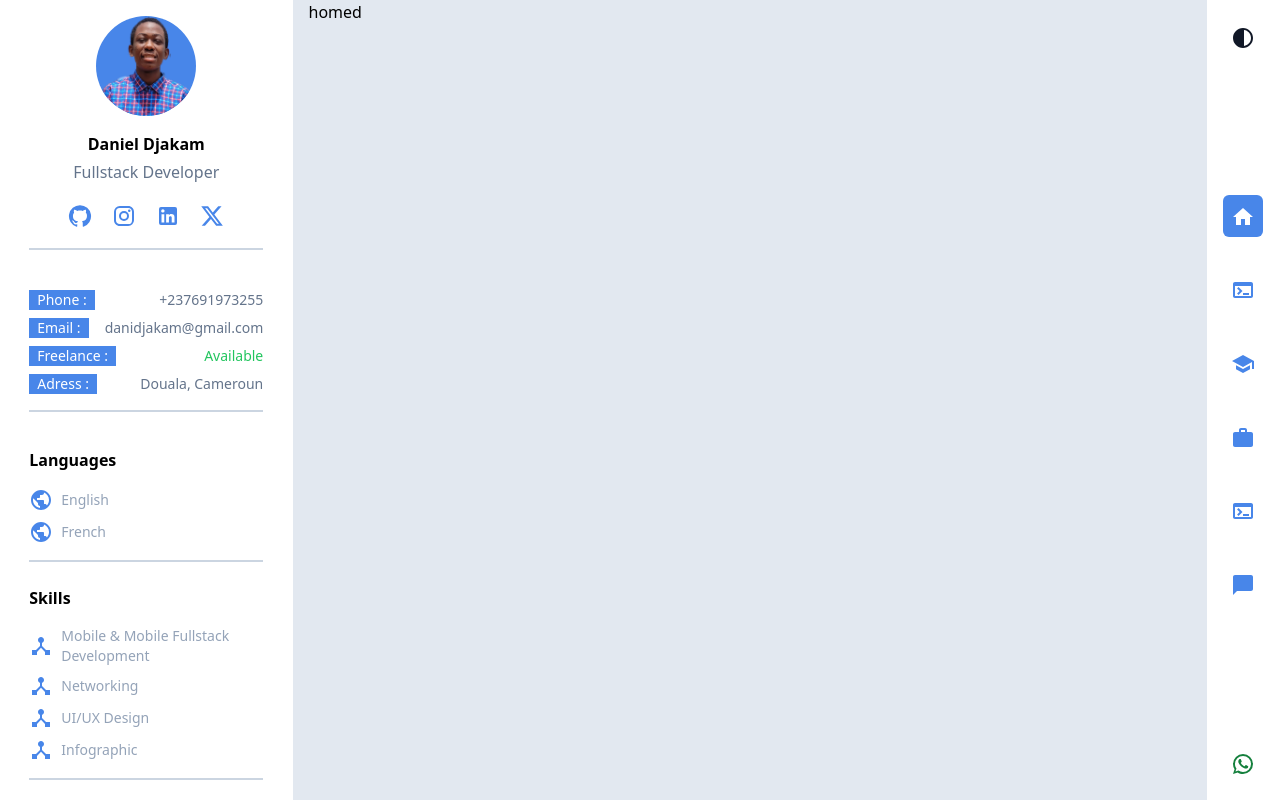
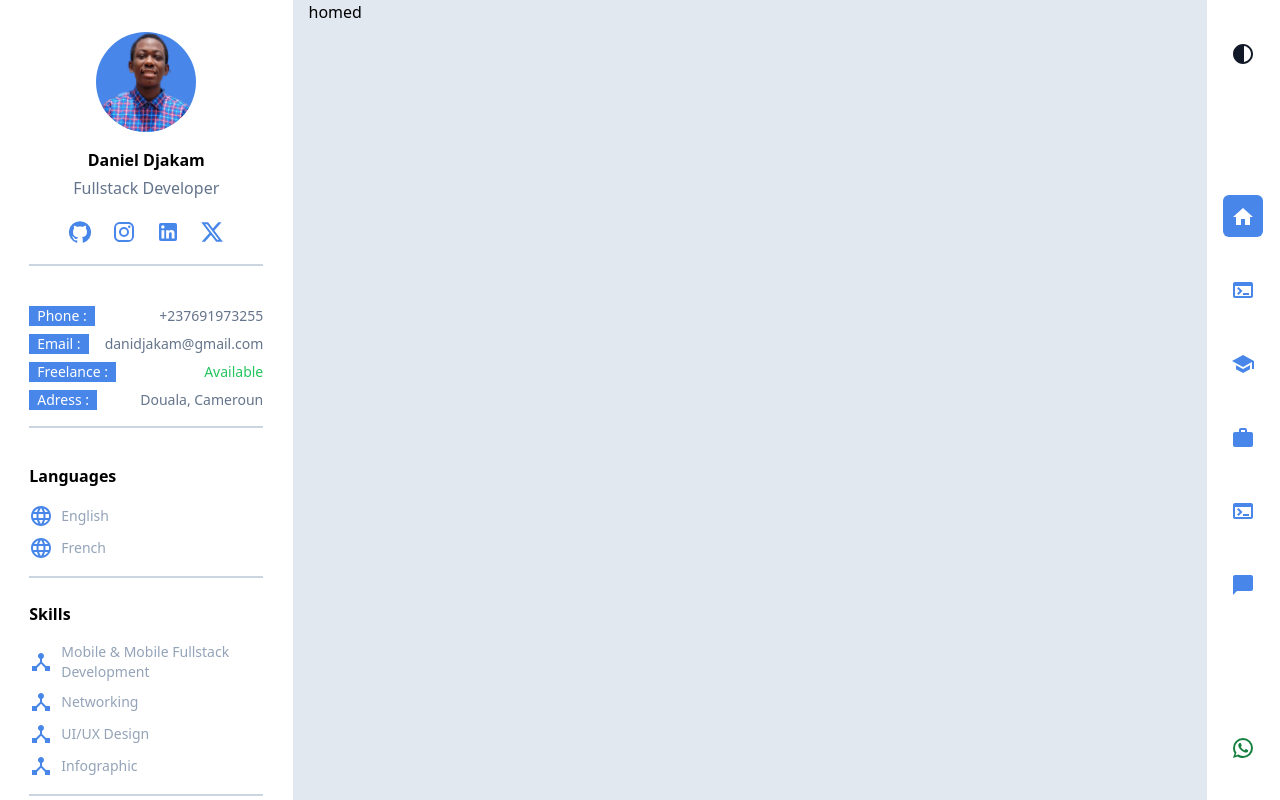
Before and after one commit to danieldjakam/my-portfolio, a React (Create React App) app: page / in a window 1280 px wide. Built offline with nearby package versions, Linux system fonts and the light colour scheme.

Commit message:
change language icons and add padding

```diff
--- a/src/components/global/RigthBar.jsx
+++ b/src/components/global/RigthBar.jsx
@@ -10,7 +10,7 @@ function RigthBar() {
 	const number = process.env.REACT_APP_PHONE_NUMBER;
 	const text = encodeURIComponent(process.env.REACT_APP_CONVERSATION);
 	return (
-		<div className='w-[75px] bg-white dark:bg-gray-900 flex flex-col items-center justify-between py-4'>
+		<div className='w-[75px] bg-white dark:bg-gray-900 flex flex-col items-center justify-between py-8'>
 			<div className="theme">
 				<CustomBtn text={<ContrastRoundedIcon/>} color={darkMode ? 'text-white' : 'text-gray-900'} bgColor={'transparent'}
 					onClick={() => {toggleTheme()}} />
--- a/src/components/global/SideBar.jsx
+++ b/src/components/global/SideBar.jsx
@@ -5,12 +5,12 @@ import { getLanguage } from '../../functions/languages'
 import { getSkills } from '../../functions/skills'
 import SideBarSectionWithText from '../ui/SideBar/SideBarSectionWithText'
 import CustomBtn from '../ui/CustomBtn'
-import { ContentCopy, DeviceHub, Download, Public } from '@mui/icons-material'
+import { ContentCopy, DeviceHub, Download, Language } from '@mui/icons-material'
 import { getAdditionalSkill } from '../../functions/additionalSkill'
 
 function SideBar() {
 	return (
-		<div className='w-[300px] py-4 flex flex-col items-center bg-white dark:bg-gray-900 text-black dark:text-white overflow-y-scroll scrollbar-none'>
+		<div className='w-[300px] py-8 flex flex-col items-center bg-white dark:bg-gray-900 text-black dark:text-white overflow-y-scroll scrollbar-none'>
 			<Profile/>
 			<div className="my-8 w-[80%]">
 				<InlineSideBarInfo text="Phone" description="+237691973255" />
@@ -19,7 +19,7 @@ function SideBar() {
 				<InlineSideBarInfo text="Adress" description="Douala, Cameroun" />
 				<hr className="w-full mt-4 border border-slate-300 dark:border-slate-400" />
 			</div>
-			<SideBarSectionWithText icon={<Public/>} title="Languages" data={getLanguage()}/>
+			<SideBarSectionWithText icon={<Language/>} title="Languages" data={getLanguage()}/>
 			<SideBarSectionWithText icon={<DeviceHub/>} title={"Skills"} data={getSkills()}/>
 			<SideBarSectionWithText icon={<ContentCopy/>} title={"Additionnal Skills"} data={getAdditionalSkill()}/>
 
```
